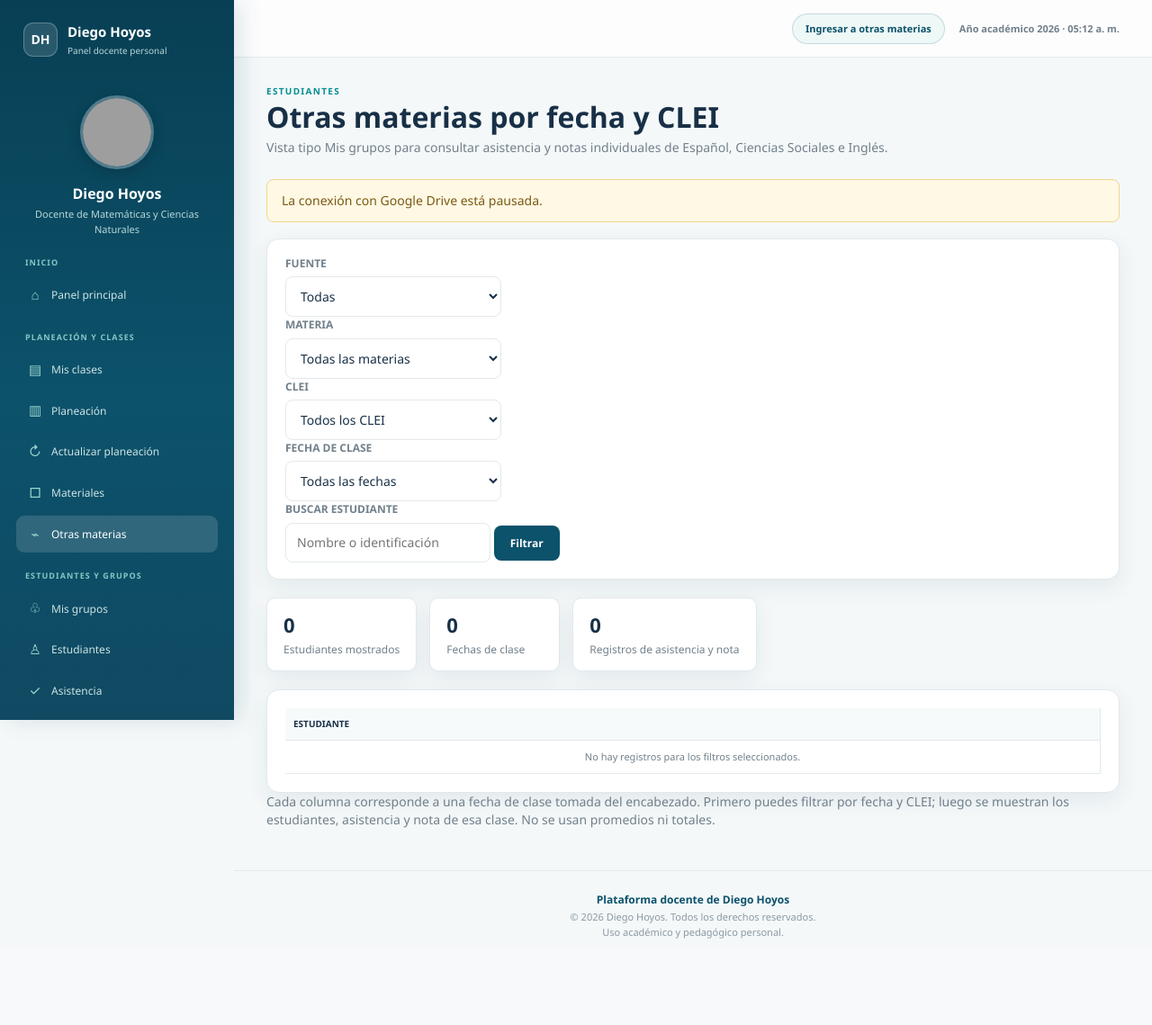
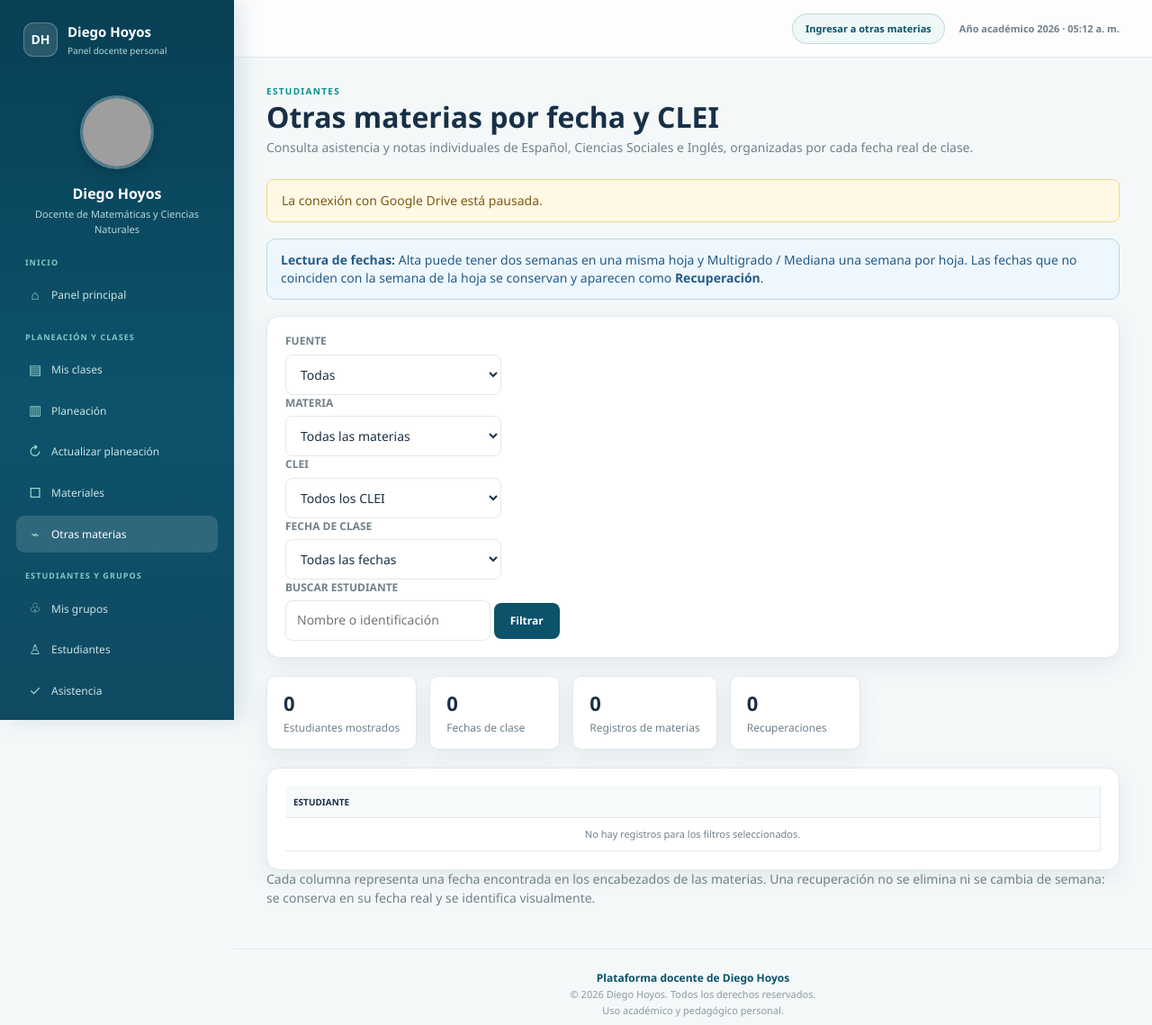
Before and after one commit to Diegoho58-dev/mi_plataforma_docente, a Flask app: page /otras-materias in a window 1280 px wide. Shown: the whole page at 90% size. Before the commit the page ends 1043 px from the top, so only its background shows below. Run offline with Flask 3, Linux system fonts and the light colour scheme; the visitor is signed in with stand-in values (Sample User, id 1); parts of the project's set-up code (start-up, migrations or seed data) failed here and were passed over; grey boxes are pictures that could not be loaded.

Commit message:
Refactor 'Otras materias' HTML structure and content
Updated content and structure for the 'Otras materias' page, enhancing clarity and organization of information related to student attendance and grades.

```diff
--- a/templates/otras_materias.html
+++ b/templates/otras_materias.html
@@ -1,19 +1,91 @@
 {% extends "base.html" %}
 {% block title %}Otras materias | Panel Docente{% endblock %}
 {% block content %}
-<section class="welcome-section"><p class="eyebrow">ESTUDIANTES</p><h1>Otras materias por fecha y CLEI</h1><p class="subtitle">Vista tipo Mis grupos para consultar asistencia y notas individuales de Español, Ciencias Sociales e Inglés.</p></section>
+<section class="welcome-section">
+  <p class="eyebrow">ESTUDIANTES</p>
+  <h1>Otras materias por fecha y CLEI</h1>
+  <p class="subtitle">Consulta asistencia y notas individuales de Español, Ciencias Sociales e Inglés, organizadas por cada fecha real de clase.</p>
+</section>
+
 {% if data_error %}<div class="notice">{{ data_error }}</div>{% endif %}
-<section class="groups-toolbar external-groups-toolbar"><form method="get" action="{{ url_for('otras_materias') }}">
-  <label for="fuente">Fuente</label><select id="fuente" name="fuente"><option value="">Todas</option>{% for item in sources %}<option value="{{ item }}" {% if item == source_filter %}selected{% endif %}>{{ item }}</option>{% endfor %}</select>
-  <label for="materia">Materia</label><select id="materia" name="materia"><option value="">Todas las materias</option>{% for item in subjects %}<option value="{{ item }}" {% if item == subject_filter %}selected{% endif %}>{{ item }}</option>{% endfor %}</select>
-  <label for="clei">CLEI</label><select id="clei" name="clei"><option value="">Todos los CLEI</option>{% for item in cleis %}<option value="{{ item }}" {% if item == request.args.get('clei','') %}selected{% endif %}>{{ item }}</option>{% endfor %}</select>
-  <label for="fecha">Fecha de clase</label><select id="fecha" name="fecha"><option value="">Todas las fechas</option>{% for date_key, date_label in date_options %}<option value="{{ date_key }}" {% if date_key == request.args.get('fecha','') %}selected{% endif %}>{{ date_label }}</option>{% endfor %}</select>
-  <label for="buscar">Buscar estudiante</label><input id="buscar" name="buscar" value="{{ search }}" placeholder="Nombre o identificación">
-  <button class="primary-button" type="submit">Filtrar</button>
-</form></section>
-<section class="group-summary"><div class="group-summary-card"><strong>{{ matrix|length }}</strong><span>Estudiantes mostrados</span></div><div class="group-summary-card"><strong>{{ dates|length }}</strong><span>Fechas de clase</span></div><div class="group-summary-card"><strong>{{ summary.records }}</strong><span>Registros de asistencia y nota</span></div></section>
-<section class="panel matrix-wrap"><table class="matrix external-matrix"><thead><tr><th class="student-column">Estudiante</th>{% for date_key, date_label in dates %}<th class="date-column">{{ date_label }}</th>{% endfor %}</tr></thead><tbody>
-{% for student in matrix %}<tr><td class="student-column"><span class="student-name">{{ student.name or 'Sin nombre' }}</span><span class="student-meta">{{ student.clei }} · {{ student.group }}<br>{{ student.identification }}</span></td>{% for date_key, date_label in dates %}<td>{% for cell in student.dates.get(date_key, []) %}<span class="cell-line external-subject">{{ cell.subject }}</span><span class="cell-line {% if cell.attendance|lower in ['si','sí'] %}attendance-yes{% elif cell.attendance|lower == 'no' %}attendance-no{% endif %}">Asis.: {{ cell.attendance or '—' }}</span><span class="cell-line grade">Nota: {{ cell.grade or '—' }}</span>{% else %}<span class="empty-cell">—</span>{% endfor %}</td>{% endfor %}</tr>{% else %}<tr><td colspan="{{ dates|length + 1 }}" class="empty-state">No hay registros para los filtros seleccionados.</td></tr>{% endfor %}
-</tbody></table></section>
-<p class="subtitle">Cada columna corresponde a una fecha de clase tomada del encabezado. Primero puedes filtrar por fecha y CLEI; luego se muestran los estudiantes, asistencia y nota de esa clase. No se usan promedios ni totales.</p>
+<div class="data-alert alert-info external-reading-note">
+  <strong>Lectura de fechas:</strong> Alta puede tener dos semanas en una misma hoja y Multigrado / Mediana una semana por hoja. Las fechas que no coinciden con la semana de la hoja se conservan y aparecen como <strong>Recuperación</strong>.
+</div>
+
+<section class="groups-toolbar external-groups-toolbar">
+  <form method="get" action="{{ url_for('otras_materias') }}">
+    <label for="fuente">Fuente</label>
+    <select id="fuente" name="fuente">
+      <option value="">Todas</option>
+      {% for item in sources %}<option value="{{ item }}" {% if item == source_filter %}selected{% endif %}>{{ item }}</option>{% endfor %}
+    </select>
+
+    <label for="materia">Materia</label>
+    <select id="materia" name="materia">
+      <option value="">Todas las materias</option>
+      {% for item in subjects %}<option value="{{ item }}" {% if item == subject_filter %}selected{% endif %}>{{ item }}</option>{% endfor %}
+    </select>
+
+    <label for="clei">CLEI</label>
+    <select id="clei" name="clei">
+      <option value="">Todos los CLEI</option>
+      {% for item in cleis %}<option value="{{ item }}" {% if item == request.args.get('clei','') %}selected{% endif %}>{{ item }}</option>{% endfor %}
+    </select>
+
+    <label for="fecha">Fecha de clase</label>
+    <select id="fecha" name="fecha">
+      <option value="">Todas las fechas</option>
+      {% for date_key, date_label in date_options %}<option value="{{ date_key }}" {% if date_key == request.args.get('fecha','') %}selected{% endif %}>{{ date_label }}</option>{% endfor %}
+    </select>
+
+    <label for="buscar">Buscar estudiante</label>
+    <input id="buscar" name="buscar" value="{{ search }}" placeholder="Nombre o identificación">
+    <button class="primary-button" type="submit">Filtrar</button>
+  </form>
+</section>
+
+<section class="group-summary">
+  <div class="group-summary-card"><strong>{{ matrix|length }}</strong><span>Estudiantes mostrados</span></div>
+  <div class="group-summary-card"><strong>{{ dates|length }}</strong><span>Fechas de clase</span></div>
+  <div class="group-summary-card"><strong>{{ summary.records }}</strong><span>Registros de materias</span></div>
+  <div class="group-summary-card"><strong>{{ summary.mismatches }}</strong><span>Recuperaciones</span></div>
+</section>
+
+<section class="panel matrix-wrap">
+  <table class="matrix external-matrix">
+    <thead>
+      <tr>
+        <th class="student-column">Estudiante</th>
+        {% for date_key, date_label in dates %}<th class="date-column">{{ date_label }}</th>{% endfor %}
+      </tr>
+    </thead>
+    <tbody>
+      {% for student in matrix %}
+      <tr>
+        <td class="student-column">
+          <span class="student-name">{{ student.name or 'Sin nombre' }}</span>
+          <span class="student-meta">{{ student.clei }} · {{ student.group }}<br>{{ student.identification }}</span>
+        </td>
+        {% for date_key, date_label in dates %}
+        <td>
+          {% for cell in student.dates.get(date_key, []) %}
+            <span class="cell-line external-subject">{{ cell.subject }}</span>
+            <span class="cell-line {% if cell.attendance|lower in ['si','sí','asistió','asistio'] %}attendance-yes{% elif cell.attendance|lower in ['no','no asistió','no asistio'] %}attendance-no{% endif %}">Asistencia: {{ cell.attendance or 'Sin registro' }}</span>
+            <span class="cell-line grade">Nota: {{ cell.grade or '—' }}</span>
+            <span class="cell-line external-meta">{{ cell.source }} · {{ cell.block }}</span>
+            {% if cell.week_mismatch %}<span class="recovery-badge">Recuperación</span>{% endif %}
+          {% else %}
+            <span class="empty-cell">—</span>
+          {% endfor %}
+        </td>
+        {% endfor %}
+      </tr>
+      {% else %}
+      <tr><td colspan="{{ dates|length + 1 }}" class="empty-state">No hay registros para los filtros seleccionados.</td></tr>
+      {% endfor %}
+    </tbody>
+  </table>
+</section>
+
+<p class="subtitle">Cada columna representa una fecha encontrada en los encabezados de las materias. Una recuperación no se elimina ni se cambia de semana: se conserva en su fecha real y se identifica visualmente.</p>
 {% endblock %}
```
